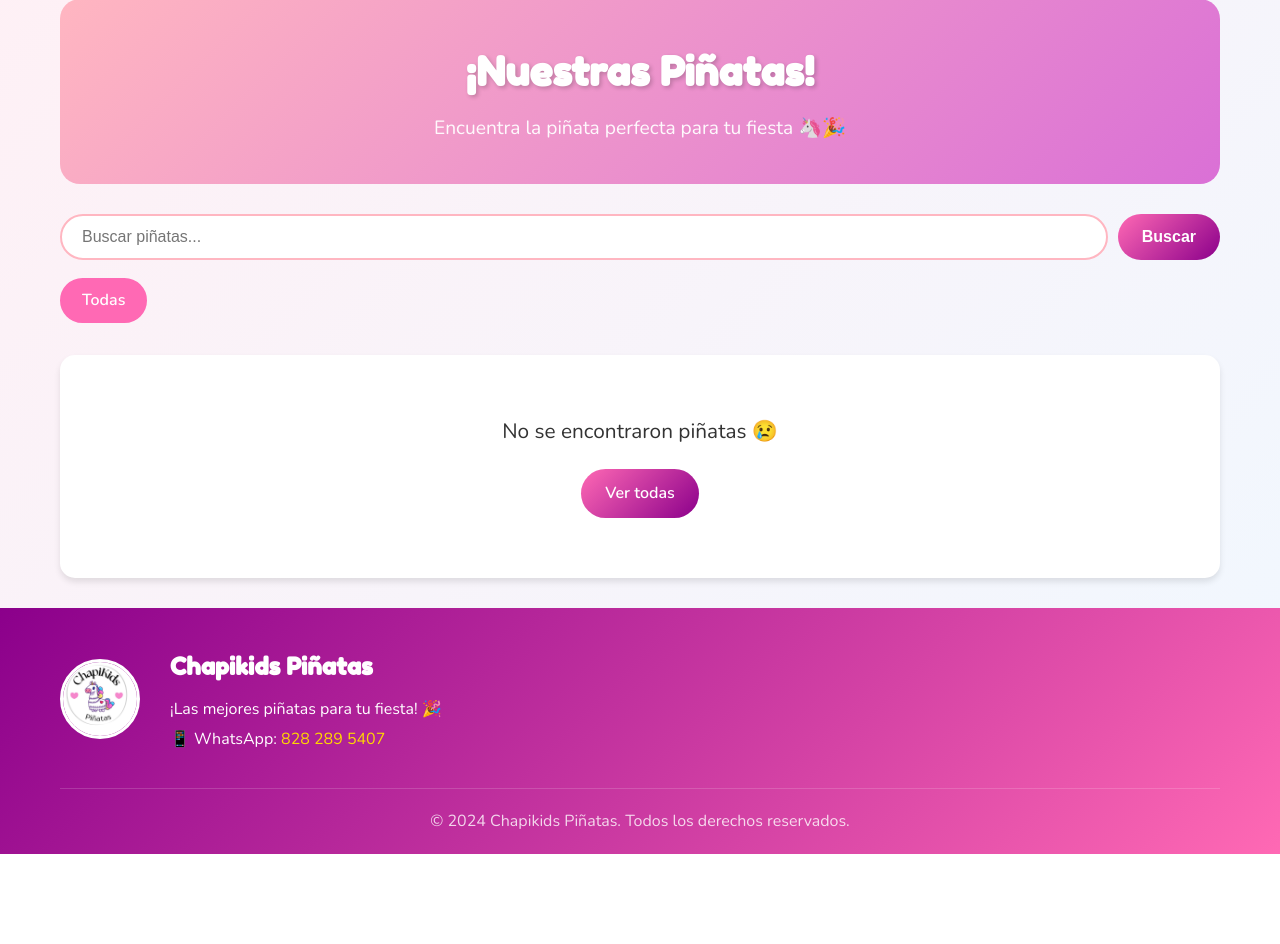
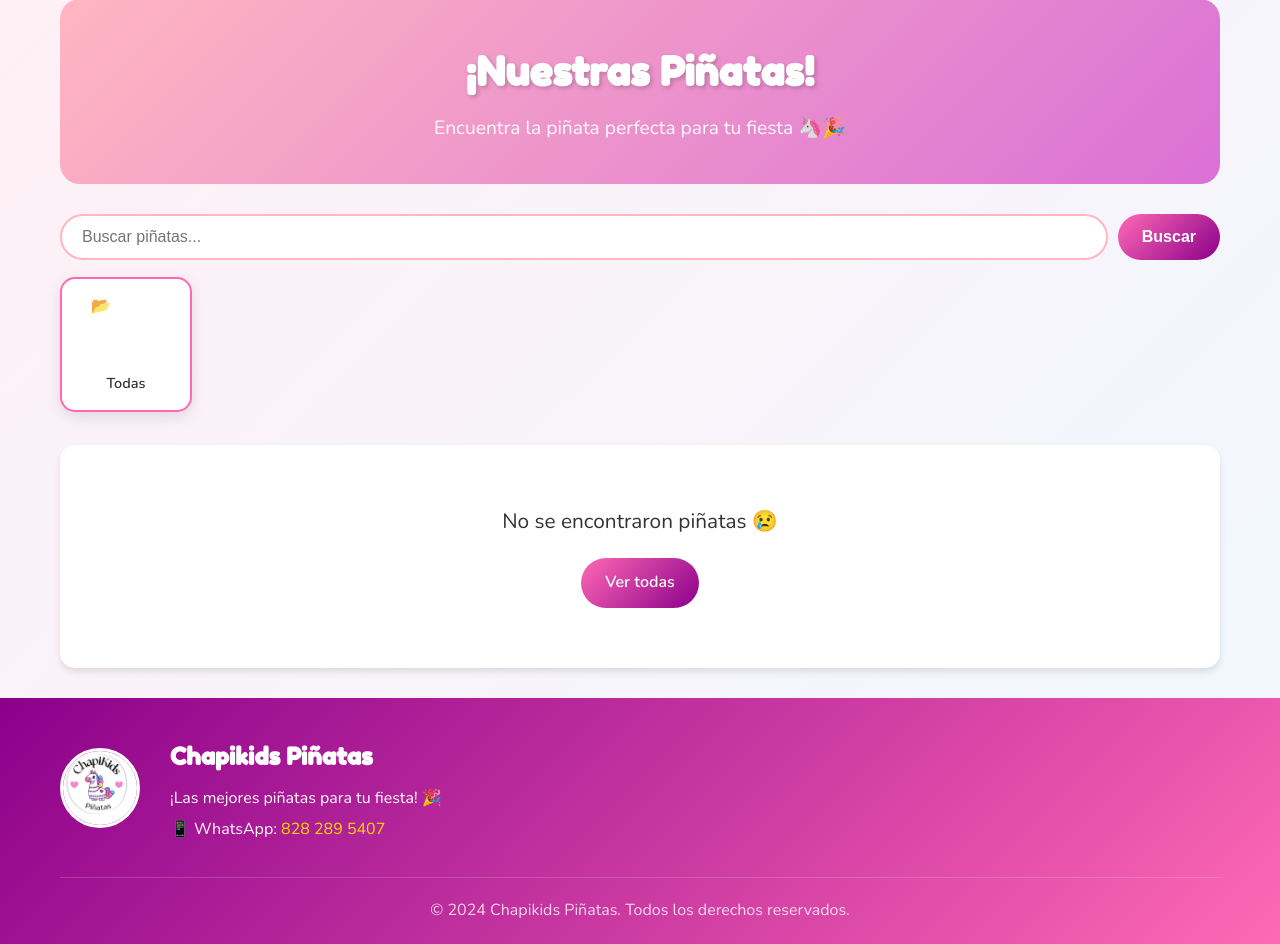
Before and after one commit to segura1297-tech/chapikids, a Django app: page / in a window 1280 px wide. Shown: the part 111-1055 px from the top of the page. Before the commit the page ends 965 px from the top, so only its background shows below. Run offline with Django 5.2, Linux system fonts and the light colour scheme; data that the repository does not hold is empty.

Commit message:
Categorias con icono: campo icono, grid de cards, admin preview

```diff
--- a/catalogo/models.py
+++ b/catalogo/models.py
@@ -8,6 +8,7 @@ class Categoria(models.Model):
     nombre = models.CharField(max_length=100, unique=True)
     slug = models.SlugField(max_length=100, unique=True, blank=True)
     descripcion = models.TextField(blank=True)
+    icono = models.ImageField(upload_to='categorias/', blank=True, null=True, help_text='Imagen PNG sin fondo (máx. 100x100 sugerido)')
     activa = models.BooleanField(default=True)
     orden = models.PositiveIntegerField(default=0)
 
--- a/catalogo/templates/catalogo/lista_productos.html
+++ b/catalogo/templates/catalogo/lista_productos.html
@@ -14,13 +14,19 @@
         <button type="submit" class="btn btn-primary">Buscar</button>
     </form>
 
-    <div class="category-filters">
-        <a href="{% url 'catalogo:lista' %}" class="category-btn {% if not categoria_actual %}active{% endif %}">
-            Todas
+    <div class="category-grid">
+        <a href="{% url 'catalogo:lista' %}" class="category-card {% if not categoria_actual %}active{% endif %}">
+            <div class="category-card-icon">📂</div>
+            <span class="category-card-name">Todas</span>
         </a>
         {% for categoria in categorias %}
-            <a href="?categoria={{ categoria.slug }}" class="category-btn {% if categoria_actual == categoria.slug %}active{% endif %}">
-                {{ categoria.nombre }}
+            <a href="?categoria={{ categoria.slug }}" class="category-card {% if categoria_actual == categoria.slug %}active{% endif %}">
+                {% if categoria.icono %}
+                    <img src="{{ categoria.icono.url }}" alt="{{ categoria.nombre }}" class="category-card-icon">
+                {% else %}
+                    <div class="category-card-icon placeholder">🎊</div>
+                {% endif %}
+                <span class="category-card-name">{{ categoria.nombre }}</span>
             </a>
         {% endfor %}
     </div>
--- a/static/css/style.css
+++ b/static/css/style.css
@@ -162,29 +162,52 @@ body {
     border-color: var(--rosa);
 }
 
-.category-filters {
-    display: flex;
-    flex-wrap: wrap;
-    gap: 10px;
-}
-
-.category-btn {
-    padding: 8px 20px;
+.category-grid {
+    display: grid;
+    grid-template-columns: repeat(auto-fill, minmax(120px, 1fr));
+    gap: 15px;
+    margin-top: 10px;
+}
+
+.category-card {
+    display: flex;
+    flex-direction: column;
+    align-items: center;
+    gap: 8px;
     background: var(--blanco);
     border: 2px solid var(--rosa-claro);
-    border-radius: 25px;
+    border-radius: 15px;
+    padding: 15px 10px;
     text-decoration: none;
     color: var(--gris-oscuro);
+    transition: all 0.3s ease;
+}
+
+.category-card:hover,
+.category-card.active {
+    border-color: var(--rosa);
+    transform: translateY(-3px);
+    box-shadow: 0 5px 15px rgba(0,0,0,0.1);
+}
+
+.category-card-icon {
+    width: 70px;
+    height: 70px;
+    object-fit: contain;
+    background: none;
+}
+
+.category-card-icon.placeholder {
+    display: flex;
+    align-items: center;
+    justify-content: center;
+    font-size: 40px;
+}
+
+.category-card-name {
     font-weight: 600;
-    transition: all 0.3s ease;
-}
-
-.category-btn:hover,
-.category-btn.active {
-    background: var(--rosa);
-    color: var(--blanco);
-    border-color: var(--rosa);
-    transform: translateY(-2px);
+    font-size: 0.9rem;
+    text-align: center;
 }
 
 /* ===== Productos Grid ===== */
```
Also changed, not shown: catalogo/admin.py (+10 -2 lines), catalogo/migrations/0006_categoria_icono.py (added).
